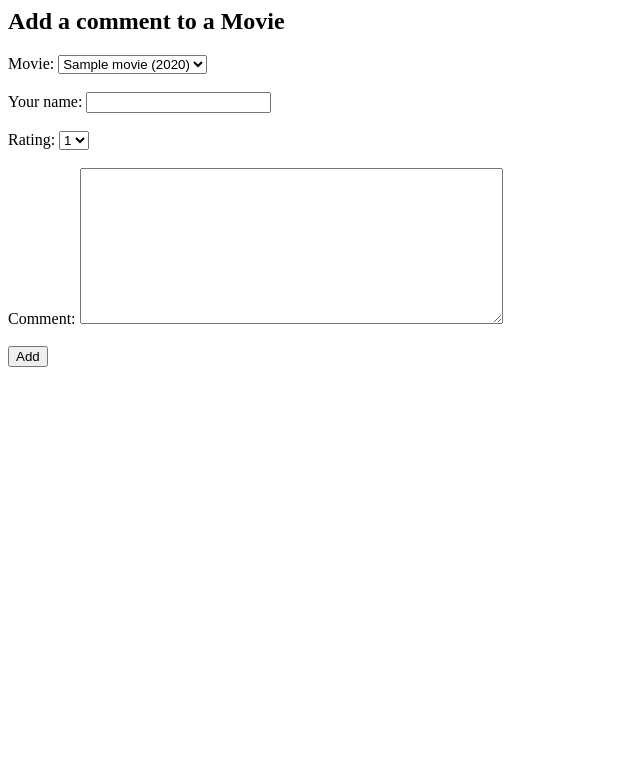
After one commit to joshstclair/CS143-P1, a PHP site: page /addComment.php in a window 1280 px wide. The commit adds this page. Shown: the top 783 px of the page, without its empty margins (0-640 px from the left). Run offline with PHP 8.4, Linux system fonts and the light colour scheme; tables that the repository leaves empty hold one stand-in row (values such as "Sample post").

Commit message:
Finished DJ's part

```diff
--- /dev/null
+++ b/1C/www/addComment.php
@@ -0,0 +1,65 @@
+<html>
+<head>
+<title>Add a comment to a movie</title>
+</head>
+<body>
+    <?php
+    $movie = $name = $rating = $comment = "";
+    $db_connection = mysql_connect("localhost", "cs143", "");
+        mysql_select_db("CS143", $db_connection);
+
+        if (!$db_connection) {
+            $errmsg = mysql_error($db_connection);
+            print "Connection failed: $errmsg <br>";
+            exit(1);
+        }
+    $movieList = mysql_query('SELECT id, CONCAT(title, " (", year, ")") as title FROM Movie ORDER BY title');
+    ?>
+    <h2>Add a comment to a Movie</h2>
+    <form method="GET" action="<?php echo htmlspecialchars($_SERVER["PHP_SELF"]);?>">
+        Movie: <select name="movie">
+        <?php
+            while ($mov = mysql_fetch_assoc($movieList)) {
+                echo '<option value="' . $mov['id'] . '">' . $mov['title'] . '</option>';
+            }
+            mysql_free_result($movieList);
+        ?>
+        </select>
+        <br><br>
+        Your name: <input type="text" name="name" maxlength="20">
+        <br><br>
+        Rating: <select name="rating">
+                <option value="1">1</option>
+                <option value="2">2</option>
+                <option value="3">3</option>
+                <option value="4">4</option>
+                <option value="5">5</option>
+            </select>
+        <br><br>
+        Comment: <textarea name="comment" rows="10" cols="50" maxlength = "50"></textarea>
+        <br><br>
+        <input type="submit" name="submit" value="Add">
+    </form>
+    <?php
+        if (isset($_GET['submit'])) {
+            $movie = ($_GET["movie"]);
+            $name = ($_GET["name"]);
+            $rating = ($_GET["rating"]);
+            $comment = ($_GET["comment"]);
+            $time = time();
+            $time = date('Y-m-d H:i:s', $time);
+
+            // Escapes special characters in a string for use in an SQL statement
+            $name = mysql_real_escape_string($name);
+            $comment = mysql_real_escape_string($comment);
+
+            if (mysql_query("INSERT INTO Review VALUES('$name', '$time', $movie, $rating, '$comment')", $db_connection)) {
+                echo "Added the comment successfully!";
+            } else {
+                echo "Failed to add the relation.";
+            }
+            mysql_close();
+        }
+    ?>
+</body>
+</html>
--- a/1C/www/dir.php
+++ b/1C/www/dir.php
@@ -9,6 +9,7 @@
 				<li><a href="./addMovie.php" target="main">Add Movie Information</a></li>
 				<li><a href="./addMovieToActor.php" target="main">Add Movie / Actor Relation</a></li>
 				<li><a href="./addMovieToDirector.php" target="main">Add Movie / Director Relation</a></li>
+				<li><a href="./addComment.php" target="main">Add Comments</a></li>
 			</ul>
 	</body>
 </html>
```
